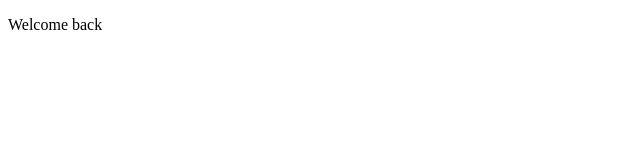
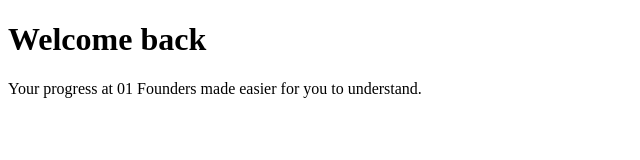
Before and after one commit to eediallo/graphql, a website with bundled scripts: page dashboard.html in a window 1280 px wide. Shown: the whole page, without its empty margins (0-640 px from the left). Built offline with nearby package versions, Linux system fonts and the light colour scheme.

Commit message:
style: enhance dashboard header for improved user experience and clarity

```diff
--- a/dashboard.html
+++ b/dashboard.html
@@ -10,7 +10,10 @@
 </head>
 
 <body>
-    <p>Welcome back <strong id="firstName"></strong></p>
+    <header>
+        <h1>Welcome back <span id="firstName"></span></h1>
+        <p>Your progress at 01 Founders made easier for you to understand.</p>
+    </header>
     <div id="transactions-container">
         <table id="go-trans-table"></table>
         <table id="js-trans-table"></table>
```
